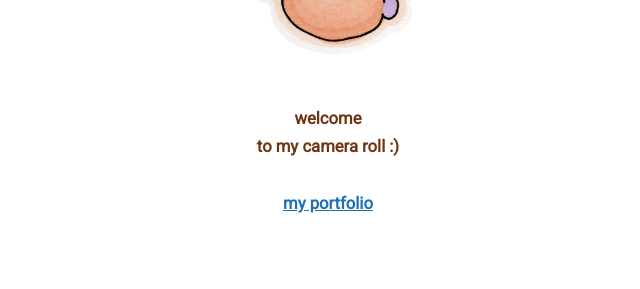
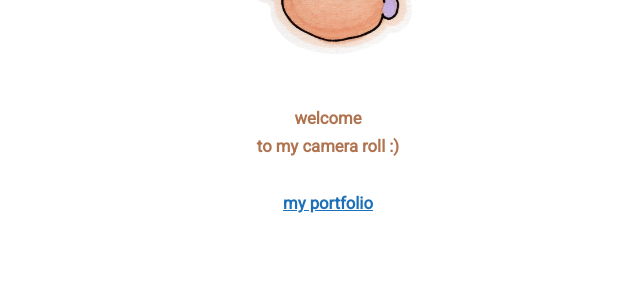
Before and after one commit to zoeurl/zoedowney.github.io, a Jekyll site: the page built from index.html, in a window 1280 px wide. Shown: the part 298-587 px from the top of the page, without its empty margins (312-952 px from the left). Built offline with Jekyll 4.4.1, drawn with Linux system fonts in a browser that asks for light colours; grey boxes are pictures that could not be loaded.

Commit message:
Update photography.md

```diff
--- a/_layouts/photography.md
+++ b/_layouts/photography.md
@@ -25,7 +25,7 @@
 	<center><small><h2 class="post-headline"><font color="#c8a2c8">zoë downey&nbsp;&nbsp;&nbsp;&nbsp;</font>
 	<br><font color="#705670">&nbsp;&nbsp;&nbsp;&nbsp;زوي داوني</font></h2>
 		<figure><img src="/assets/favicon/rabbit-doodle-without-username.png" width="180" height="180"></figure>
-		<h4><font color="#6e3515">welcome
+		<h4><font color="#b0734f">welcome
 			<br>to my camera roll :)
 	<br>
 		<br><a href="https://www.flickr.com/photos/zoedowney/albums/">my portfolio</a></font></h4></centre>
```
